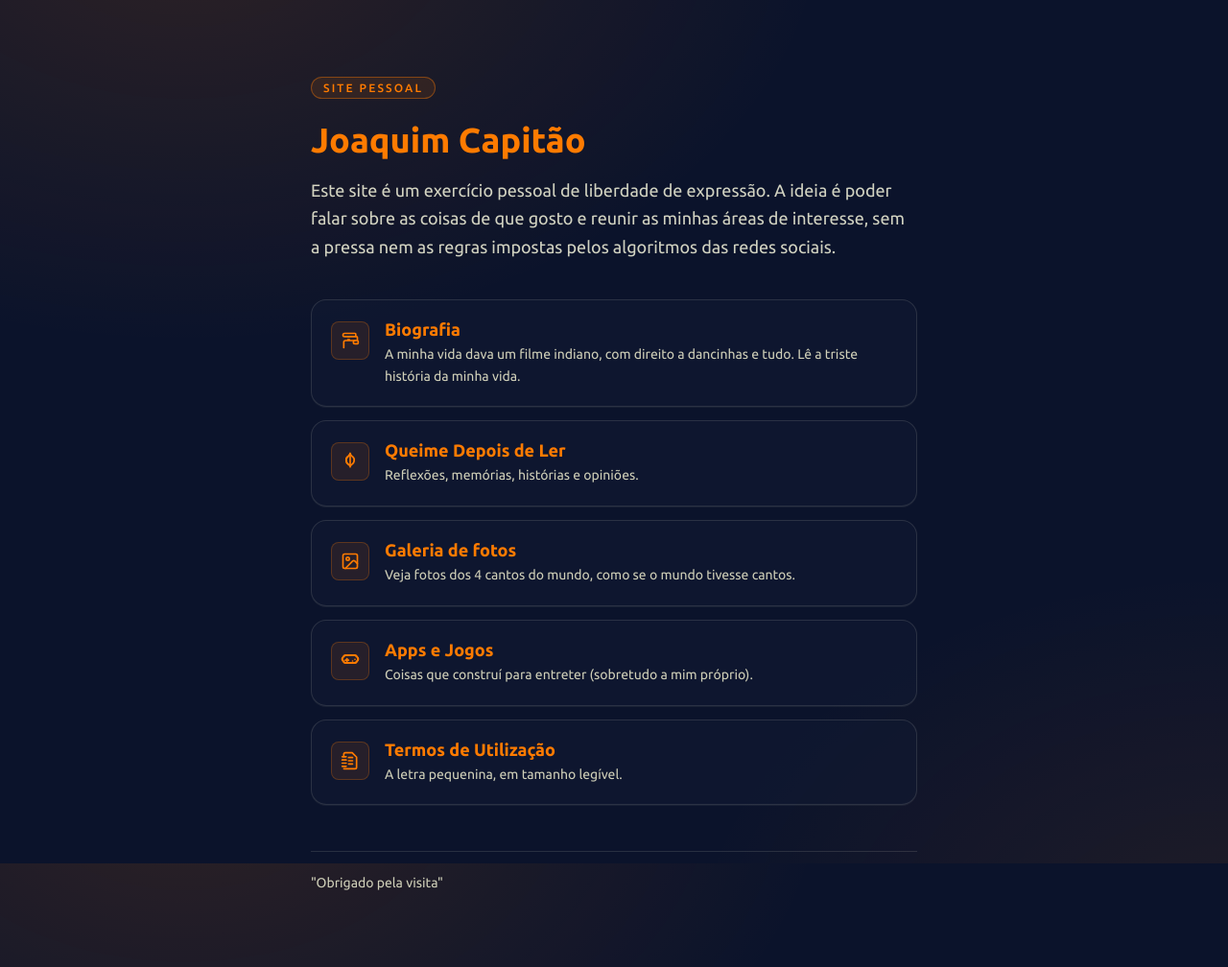
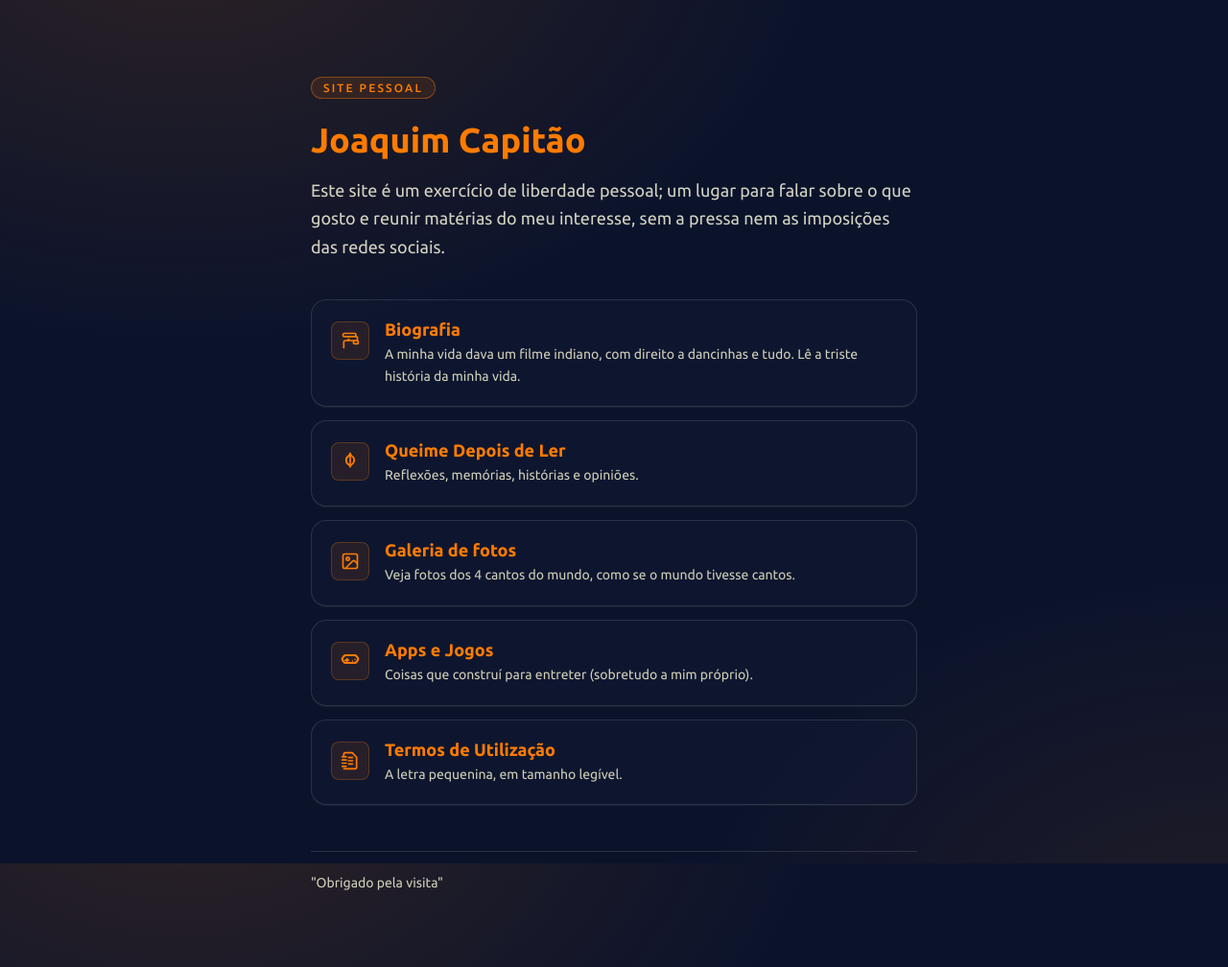
Before and after one commit to joaquim-capitao/joaquim-capitao.github.io, a Jekyll site: the page index.html, which Jekyll copies as it is, in a window 1280 px wide. Shown: the whole page at 96% size. Built offline with Jekyll 4.4.1, drawn with Linux system fonts in a browser that asks for light colours.

Commit message:
Atualizar o index.html

```diff
--- a/index.html
+++ b/index.html
@@ -206,7 +206,7 @@
       <span class="badge">Site pessoal</span>
       <h1>Joaquim Capitão</h1>
       <p class="lead">
-      Este site é um exercício pessoal de liberdade de expressão. A ideia é poder falar sobre as coisas de que gosto e reunir as minhas áreas de interesse, sem a pressa nem as regras impostas pelos algoritmos das redes sociais.
+      Este site é um exercício de liberdade pessoal; um lugar para falar sobre o que gosto e reunir matérias do meu interesse, sem a pressa nem as imposições das redes sociais.
       </p>
     </header>
 
```
